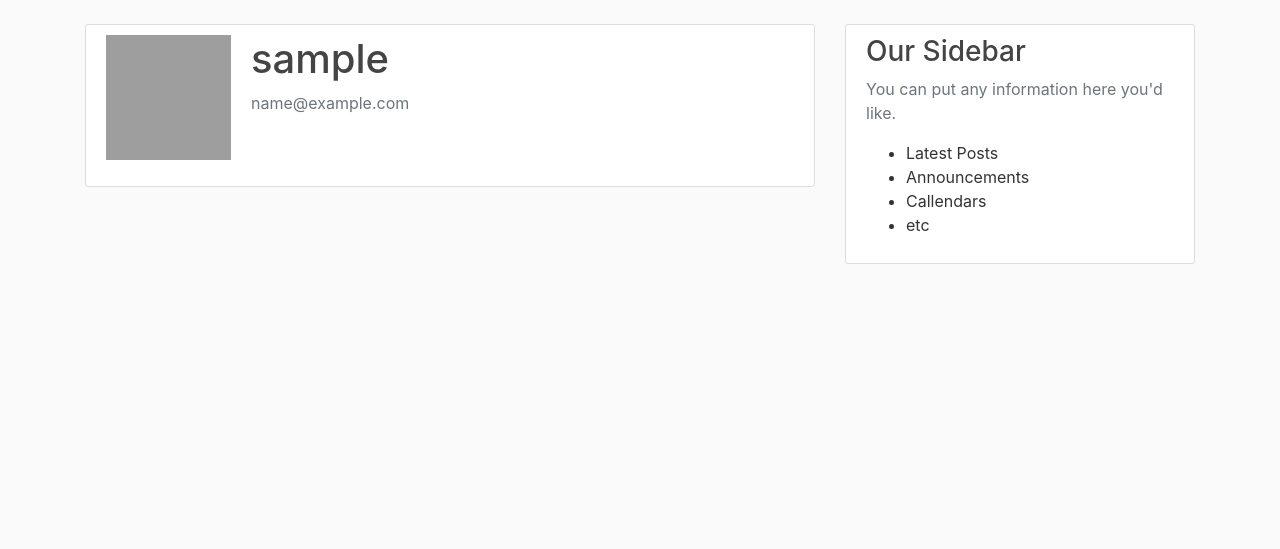
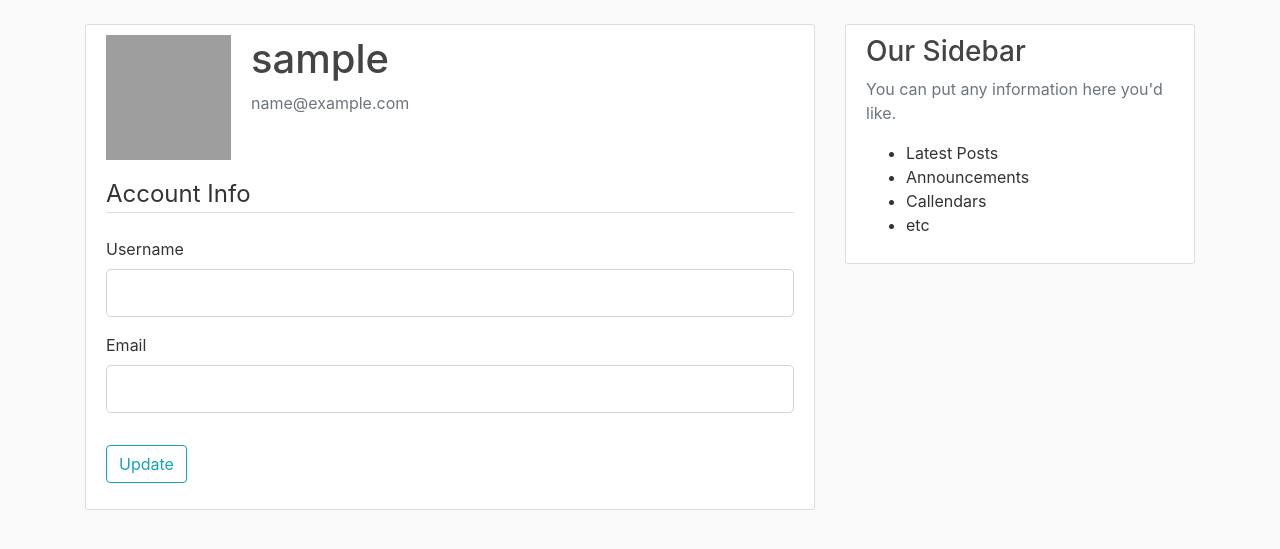
Before and after one commit to mcweglowski/flaskblog, a Flask app: page /account in a window 1280 px wide. Shown: the part 56-605 px from the top of the page. Run offline with Flask 2, Linux system fonts and the light colour scheme; the visitor is signed in with stand-in values (Sample User, id 1); data comes from the database, SQL or seed files in the repository; some libraries are stand-ins or nearby versions; grey boxes are pictures that could not be loaded.

Commit message:
Add Username and Email fields to UpadteAccountForm

```diff
--- a/flaskblog/forms.py
+++ b/flaskblog/forms.py
@@ -1,4 +1,5 @@
 from flaskblog.models import User
+from flask_login import current_user
 from flask_wtf import FlaskForm
 from wtforms import StringField, PasswordField, SubmitField, BooleanField
 from wtforms.validators import DataRequired, Length, Email, EqualTo, ValidationError
@@ -31,3 +32,24 @@ class LoginForm(FlaskForm):
                             validators=[DataRequired()])
     remember = BooleanField('Remember Me')
     submit = SubmitField('Login')
+
+class UpdateAccountForm(FlaskForm):
+    username = StringField('Username',
+                            validators=[DataRequired(), Length(min=2, max=20)])
+    email = StringField('Email',
+                            validators=[DataRequired(), Email()])
+    submit = SubmitField('Update')
+
+    def validate_username(self, username):
+        if username.data == current_user.username:
+            return
+        user = User.query.filter_by(username=username.data).first()
+        if user:
+            raise ValidationError('That username is taken. Please choose a different one.')
+
+    def validate_email(self, email):
+        if email.data == current_user.email:
+            return
+        user = User.query.filter_by(email=email.data).first()
+        if user:
+            raise ValidationError('That email is taken. Please choose a different one.')
--- a/flaskblog/routes.py
+++ b/flaskblog/routes.py
@@ -1,6 +1,6 @@
 from flask import render_template, url_for, flash, redirect, request
 from flaskblog import app, db, bcrypt
-from flaskblog.forms import RegistrationForm, LoginForm
+from flaskblog.forms import RegistrationForm, LoginForm, UpdateAccountForm
 from flaskblog.models import User, Post
 from flask_login import login_user, current_user, logout_user, login_required
 
@@ -67,5 +67,6 @@ def logout():
 @app.route('/account')
 @login_required
 def account():
+    form = UpdateAccountForm()
     image_file = url_for('static', filename='profile_pics/' + current_user.image_file)
-    return render_template('account.html', title='Account', image_file=image_file)
+    return render_template('account.html', title='Account', image_file=image_file, form=form)
--- a/flaskblog/templates/account.html
+++ b/flaskblog/templates/account.html
@@ -8,5 +8,41 @@
             <p class="text-secondary">{{ current_user.email }}</p>
         </div>
     </div>
+        <form method="POST" action="">
+            {{ form.hidden_tag() }}
+            <fieldset class="form-group">
+                <legend class="border-bottom mb-4">Account Info</legend>
+                <div class="form-group">
+                    {{ form.username.label(class="form-control-label") }}
+
+                    {% if form.username.errors %}
+                        {{ form.username(class="form-control form-control-lg is-invalid") }}
+                        <div class="invalid-feedback">
+                            {% for error in form.username.errors %}
+                                <span>{{ error }}</span>
+                            {% endfor %}
+                        </div>
+                    {% else %}
+                        {{ form.username(class="form-control form-control-lg") }}
+                    {% endif %}
+                </div>
+                <div class="form-group">
+                    {{ form.email.label(class="form-control-label") }}
+                    {% if form.email.errors %}
+                        {{ form.email(class="form-control form-control-lg is-invalid") }}
+                        <div class="invalid-feedback">
+                            {% for error in form.email.errors %}
+                                <span>{{ error }}</span>
+                            {% endfor %}
+                        </div>
+                    {% else %}
+                        {{ form.email(class="form-control form-control-lg") }}
+                    {% endif %}
+                </div>
+            </fieldset>
+            <div class="form-group">
+                {{ form.submit(class="btn btn-outline-info") }}
+            </div>
+        </form>
     </div>
 {% endblock content %}
```
Lines whose indentation alone changed are shown as unchanged.
